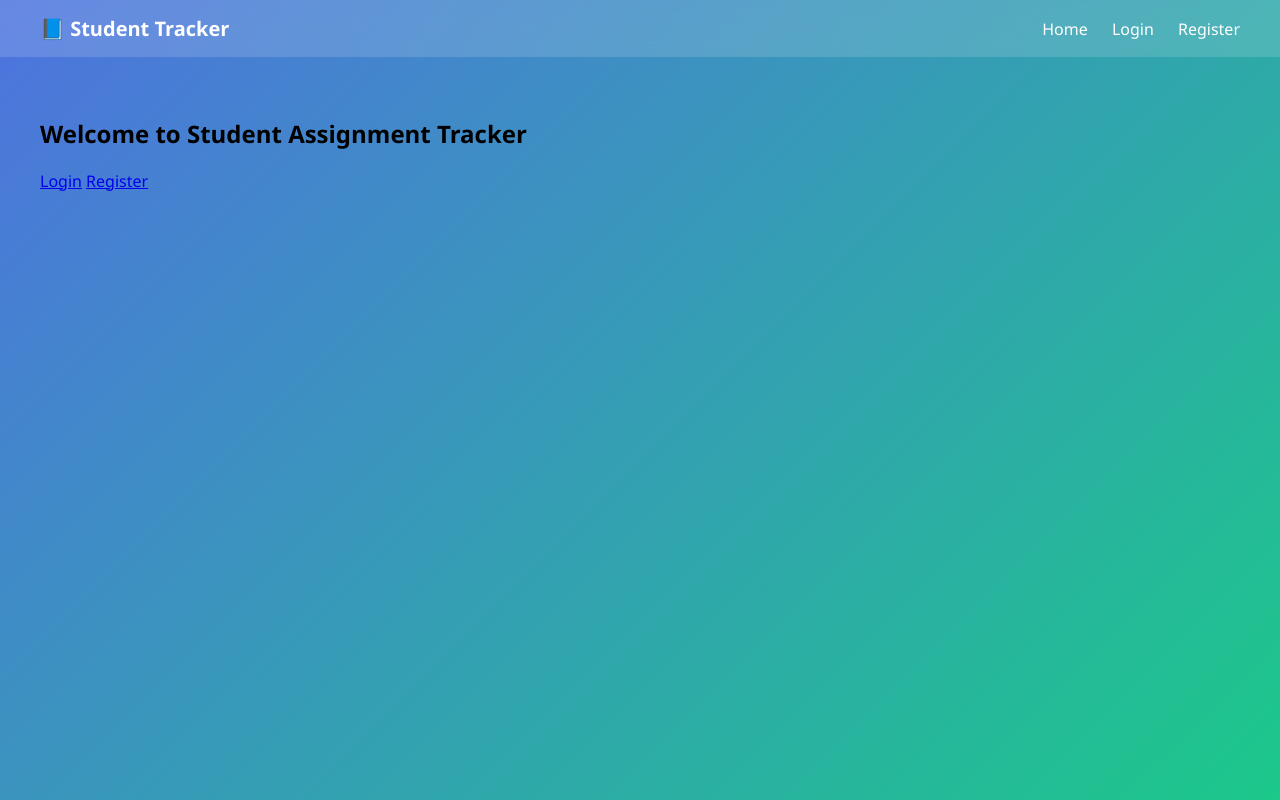
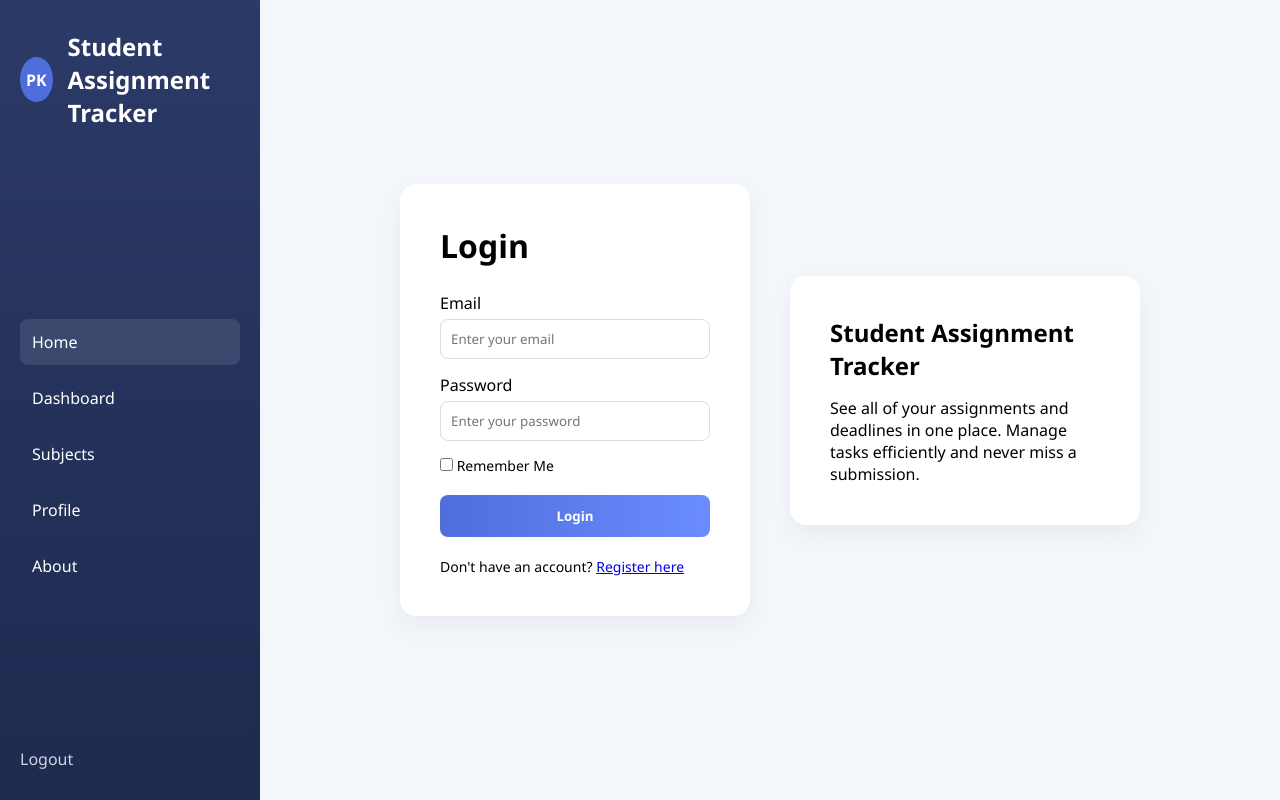
Before and after one commit to Praewa-Japan1350/WEB, a Flask app: page / in a window 1280 px wide. Run offline with Flask 3, Linux system fonts and the light colour scheme.

Commit message:
Add login page with blue gradient theme and sidebar layout

```diff
--- a/app.py
+++ b/app.py
@@ -1,97 +1,15 @@
-from flask import Flask, render_template, redirect, url_for, request, flash
-from flask_sqlalchemy import SQLAlchemy
-from flask_login import LoginManager, login_user, login_required, logout_user, current_user
-from models import db, User, Assignment
-from datetime import datetime
+from flask import Flask, render_template, request, redirect, url_for
 
 app = Flask(__name__)
-app.config['SECRET_KEY'] = 'secretkey'
-app.config['SQLALCHEMY_DATABASE_URI'] = 'sqlite:///database.db'
 
-db.init_app(app)
-
-login_manager = LoginManager()
-login_manager.init_app(app)
-login_manager.login_view = "login"
-
-@login_manager.user_loader
-def load_user(user_id):
-    return User.query.get(int(user_id))
-
-@app.route("/")
-def home():
-    return render_template("home.html")
-
-@app.route("/register", methods=["GET","POST"])
-def register():
-    if request.method == "POST":
-        username = request.form["username"]
-        password = request.form["password"]
-
-        user = User(username=username)
-        user.set_password(password)
-
-        db.session.add(user)
-        db.session.commit()
-        return redirect(url_for("login"))
-    return render_template("register.html")
-
-@app.route("/login", methods=["GET","POST"])
+@app.route("/", methods=["GET", "POST"])
 def login():
     if request.method == "POST":
-        username = request.form["username"]
+        email = request.form["email"]
         password = request.form["password"]
-
-        user = User.query.filter_by(username=username).first()
-        if user and user.check_password(password):
-            login_user(user)
-            return redirect(url_for("dashboard"))
-        else:
-            flash("Invalid username or password")
+        return redirect(url_for("login"))
 
     return render_template("login.html")
 
-@app.route("/logout")
-@login_required
-def logout():
-    logout_user()
-    return redirect(url_for("home"))
-
-@app.route("/dashboard")
-@login_required
-def dashboard():
-    assignments = Assignment.query.filter_by(user_id=current_user.id).all()
-    return render_template("dashboard.html", assignments=assignments)
-
-@app.route("/add", methods=["GET","POST"])
-@login_required
-def add_assignment():
-    if request.method == "POST":
-        title = request.form["title"]
-        subject = request.form["subject"]
-        due_date = datetime.strptime(request.form["due_date"], "%Y-%m-%d")
-
-        new_assignment = Assignment(
-            title=title,
-            subject=subject,
-            due_date=due_date,
-            user_id=current_user.id
-        )
-
-        db.session.add(new_assignment)
-        db.session.commit()
-        return redirect(url_for("dashboard"))
-
-    return render_template("add_assignment.html")
-
-@app.route("/calendar")
-@login_required
-def calendar():
-    assignments = Assignment.query.filter_by(user_id=current_user.id).all()
-    return render_template("calendar.html", assignments=assignments)
-
-with app.app_context():
-    db.create_all()
-
 if __name__ == "__main__":
     app.run(debug=True)
--- a/static/style.css
+++ b/static/style.css
@@ -1,75 +1,136 @@
-body {
+* {
     margin: 0;
+    padding: 0;
+    box-sizing: border-box;
     font-family: 'Segoe UI', sans-serif;
-    background: linear-gradient(135deg, #4e73df, #1cc88a);
-    min-height: 100vh;
 }
 
-.navbar {
-    display: flex;
-    justify-content: space-between;
-    align-items: center;
-    padding: 15px 40px;
-    background: rgba(255, 255, 255, 0.15);
-    backdrop-filter: blur(10px);
+body {
+    background: #f3f6fb;
 }
 
-.navbar a {
+/* Layout */
+.layout {
+    display: flex;
+    height: 100vh;
+}
+
+/* Sidebar */
+.sidebar {
+    width: 260px;
+    background: linear-gradient(180deg, #2b3a67, #1e2a4f);
     color: white;
-    margin-left: 20px;
-    text-decoration: none;
-    font-weight: 500;
+    padding: 30px 20px;
+    display: flex;
+    flex-direction: column;
+    justify-content: space-between;
 }
 
 .logo {
-    color: white;
-    font-weight: bold;
-    font-size: 20px;
+    display: flex;
+    align-items: center;
+    gap: 15px;
 }
 
-.container {
+.circle {
+    width: 45px;
+    height: 45px;
+    background: #4f6edb;
+    border-radius: 50%;
+    display: flex;
+    align-items: center;
+    justify-content: center;
+    font-weight: bold;
+}
+
+.menu {
+    list-style: none;
+    margin-top: 40px;
+}
+
+.menu li {
+    padding: 12px;
+    border-radius: 8px;
+    margin-bottom: 10px;
+    cursor: pointer;
+}
+
+.menu li.active,
+.menu li:hover {
+    background: rgba(255,255,255,0.1);
+}
+
+.logout {
+    opacity: 0.8;
+}
+
+/* Content */
+.content {
+    flex: 1;
     padding: 40px;
 }
 
-.card {
+/* Login */
+.login-wrapper {
+    display: flex;
+    gap: 40px;
+    justify-content: center;
+    align-items: center;
+    height: 100%;
+}
+
+.login-card, .info-card {
     background: white;
     padding: 40px;
-    border-radius: 15px;
-    box-shadow: 0 10px 30px rgba(0,0,0,0.2);
-    max-width: 400px;
-    margin: 60px auto;
+    border-radius: 16px;
+    width: 350px;
+    box-shadow: 0 10px 25px rgba(0,0,0,0.05);
 }
 
-.card h2 {
-    text-align: center;
-    margin-bottom: 20px;
+.login-card h1 {
+    margin-bottom: 25px;
 }
 
-input {
-    width: 100%;
-    padding: 10px;
-    margin-bottom: 15px;
-    border-radius: 8px;
-    border: 1px solid #ccc;
+.login-card label {
+    display: block;
+    margin-top: 15px;
+    margin-bottom: 5px;
 }
 
-button {
+.login-card input[type="email"],
+.login-card input[type="password"] {
     width: 100%;
     padding: 10px;
     border-radius: 8px;
+    border: 1px solid #ddd;
+}
+
+.remember {
+    margin-top: 15px;
+    font-size: 14px;
+}
+
+.login-card button {
+    margin-top: 20px;
+    width: 100%;
+    padding: 12px;
+    background: linear-gradient(90deg, #4f6edb, #6b8cff);
     border: none;
-    background: #4e73df;
+    border-radius: 8px;
     color: white;
     font-weight: bold;
     cursor: pointer;
 }
 
-button:hover {
-    background: #2e59d9;
+.login-card button:hover {
+    opacity: 0.9;
 }
 
-.social-btn {
-    margin-top: 10px;
-    background: #f8f9fc;
-    color: #333;
+.register {
+    margin-top: 20px;
+    font-size: 14px;
 }
+
+.info-card h2 {
+    margin-bottom: 15px;
+}
--- a/templates/base.html
+++ b/templates/base.html
@@ -1,29 +1,34 @@
 <!DOCTYPE html>
-<html lang="th">
+<html lang="en">
 <head>
     <meta charset="UTF-8">
-    <title>Student Tracker</title>
+    <title>Student Assignment Tracker</title>
     <link rel="stylesheet" href="{{ url_for('static', filename='style.css') }}">
-    <meta name="viewport" content="width=device-width, initial-scale=1.0">
 </head>
 <body>
-<nav class="navbar">
-    <div class="logo">📘 Student Tracker</div>
 
-    <div>
-        <a href="/">Home</a>
-    {% if current_user.is_authenticated %}
-        <a href="/dashboard">Dashboard</a>
-        <a href="/calendar">Calendar</a>
-        <a href="/logout">Logout</a>
-    {% else %}
-        <a href="/login">Login</a>
-        <a href="/register">Register</a>
-    {% endif %}
+<div class="layout">
+    <div class="sidebar">
+        <div class="logo">
+            <div class="circle">PK</div>
+            <h2>Student<br>Assignment Tracker</h2>
+        </div>
+
+        <ul class="menu">
+            <li class="active">Home</li>
+            <li>Dashboard</li>
+            <li>Subjects</li>
+            <li>Profile</li>
+            <li>About</li>
+        </ul>
+
+        <div class="logout">Logout</div>
     </div>
-</nav>
-<div class="container">
-    {% block content %}{% endblock %}
+
+    <div class="content">
+        {% block content %}{% endblock %}
+    </div>
 </div>
+
 </body>
 </html>
--- a/templates/login.html
+++ b/templates/login.html
@@ -1,17 +1,36 @@
 {% extends "base.html" %}
 {% block content %}
 
-<div class="card">
-    <h2>Login</h2>
+<div class="login-wrapper">
+    <div class="login-card">
+        <h1>Login</h1>
 
-<form method="POST">
-    <input name="username" placeholder="Username" class="form-control mb-2">
-    <input name="password" type="password" placeholder="Password" class="form-control mb-2">
-    <button class="btn btn-primary">Login</button>
-</form>
+        <form method="POST">
+            <label>Email</label>
+            <input type="email" name="email" placeholder="Enter your email" required>
 
-    <button class="social-btn">Continue with Google</button>
-    <button class="social-btn">Continue with Apple</button>
+            <label>Password</label>
+            <input type="password" name="password" placeholder="Enter your password" required>
+
+            <div class="remember">
+                <input type="checkbox"> Remember Me
+            </div>
+
+            <button type="submit">Login</button>
+        </form>
+
+        <p class="register">
+            Don't have an account? <a href="#">Register here</a>
+        </p>
+    </div>
+
+    <div class="info-card">
+        <h2>Student Assignment Tracker</h2>
+        <p>
+            See all of your assignments and deadlines in one place.
+            Manage tasks efficiently and never miss a submission.
+        </p>
+    </div>
 </div>
 
 {% endblock %}
```
